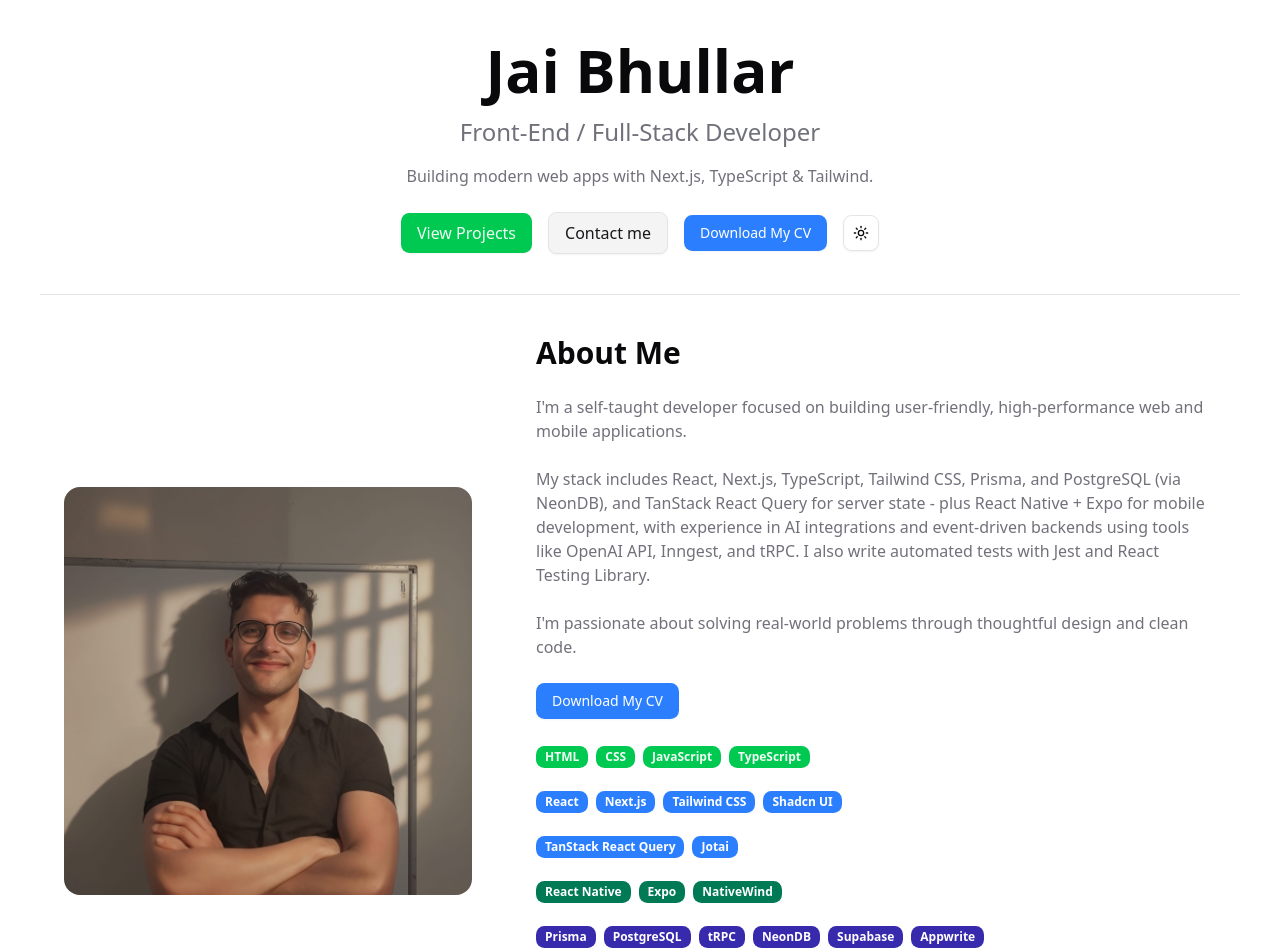
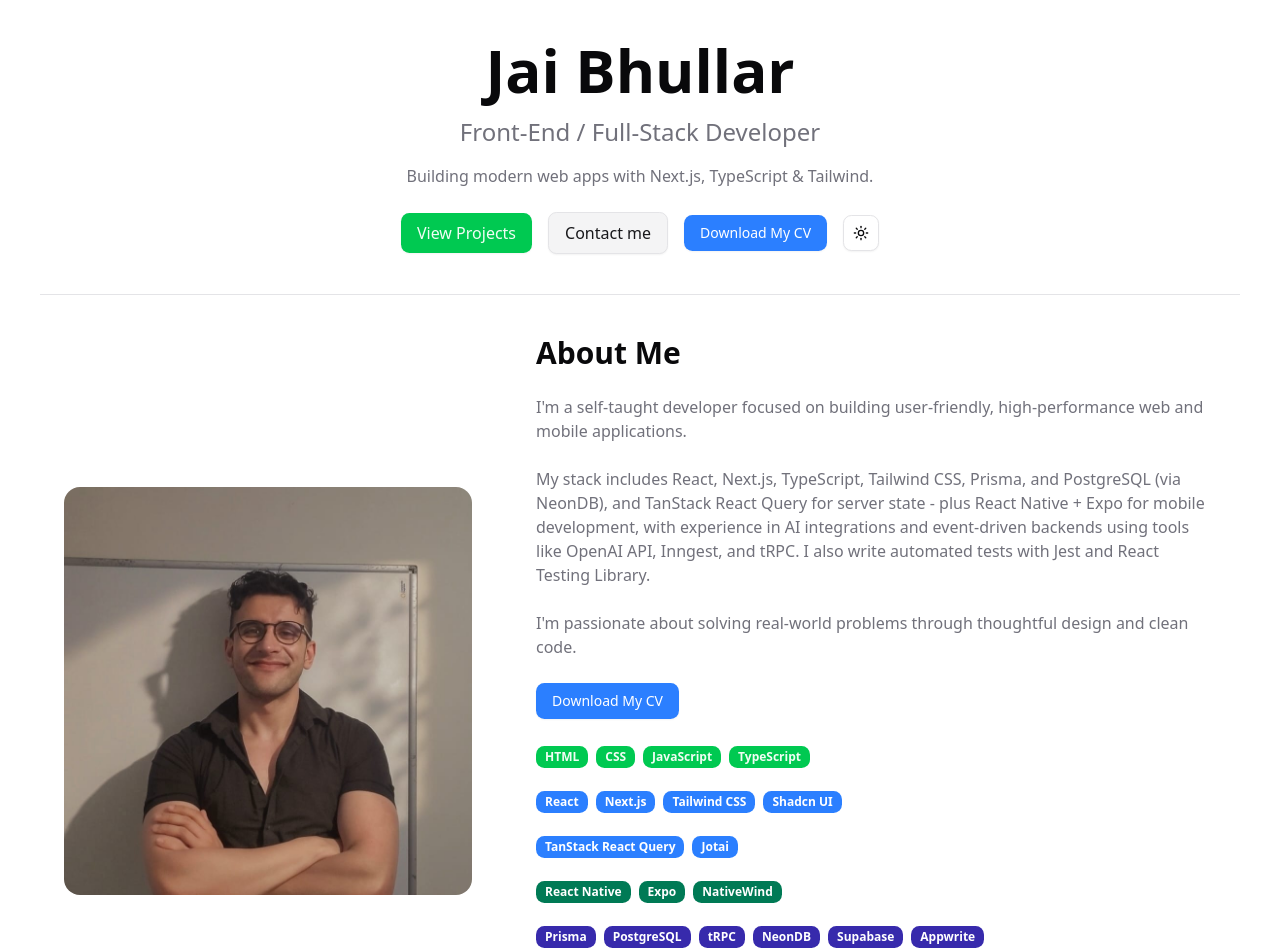
Before and after one commit to JaiBh/front-end-developer-portfolio, a Next.js app: page / in a window 1280 px wide. Shown: the top 952 px of the page. Built offline with nearby package versions, Linux system fonts and the light colour scheme.

Commit message:
update headshot

```diff
--- a/src/app/page.tsx
+++ b/src/app/page.tsx
@@ -46,7 +46,7 @@ export default function PortfolioHome() {
         <Container className="mx-auto max-lg:max-w-md max-lg:text-center grid lg:grid-cols-[3fr_5fr] gap-8 lg:gap-16 lg:items-center">
           <div className="relative aspect-square w-full mx-auto max-lg:max-w-sm overflow-hidden">
             <Image
-              src={"/thumbnails/headshot.jpeg"}
+              src={"/thumbnails/headshot.jpg"}
               alt="Headshot"
               priority
               fill
```
Also changed, not shown: public/thumbnails/headshot.jpeg (deleted), public/thumbnails/headshot.jpg (added).
